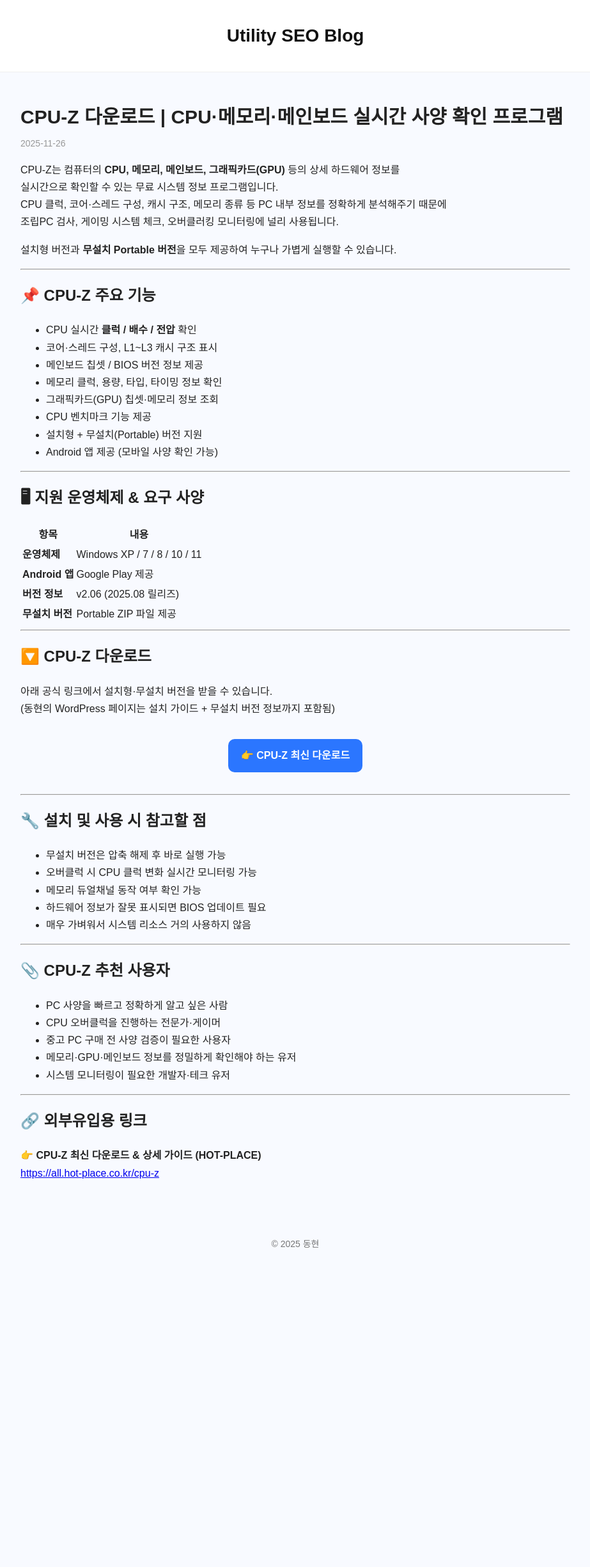
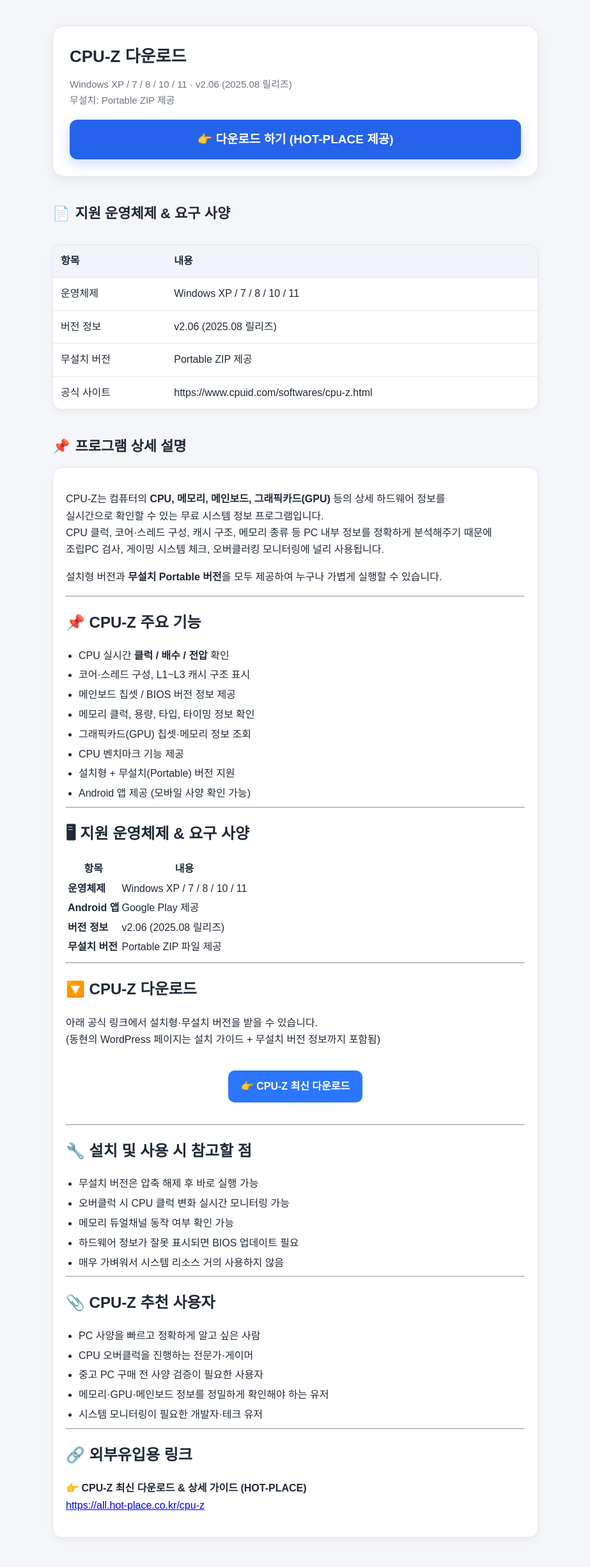
Before and after one commit to rneh10122-cyber/utility, a Jekyll site: the page built from _posts/2025-11-26-cpuz-download.md, in a window 1280 px wide. Shown: the whole page at 64% size, without its empty margins (178-1101 px from the left). Built offline with Jekyll 4.4.1, drawn with Linux system fonts in a browser that asks for light colours; before the commit the page ends 2003 px from its top, so only the background shows below that.

Commit message:
Update 2025-11-26-cpuz-download.md

```diff
--- a/_posts/2025-11-26-cpuz-download.md
+++ b/_posts/2025-11-26-cpuz-download.md
@@ -1,7 +1,12 @@
 ---
-layout: post
-title: "CPU-Z 다운로드 | CPU·메모리·메인보드 실시간 사양 확인 프로그램"
-description: "CPU-Z 최신 다운로드, 사용법, 지원 운영체제, 무설치 버전, 사양 확인 기능을 정리한 GitHub SEO 포스팅입니다."
+layout: download
+title: "CPU-Z 다운로드"
+date: 2025-11-26
+download_url: "https://all.hot-place.co.kr/cpu-z"
+version: "v2.06 (2025.08 릴리즈)"
+os: "Windows XP / 7 / 8 / 10 / 11"
+portable: "Portable ZIP 제공"
+official: "https://www.cpuid.com/softwares/cpu-z.html"
 ---
 
 CPU-Z는 컴퓨터의 **CPU, 메모리, 메인보드, 그래픽카드(GPU)** 등의 상세 하드웨어 정보를
```
